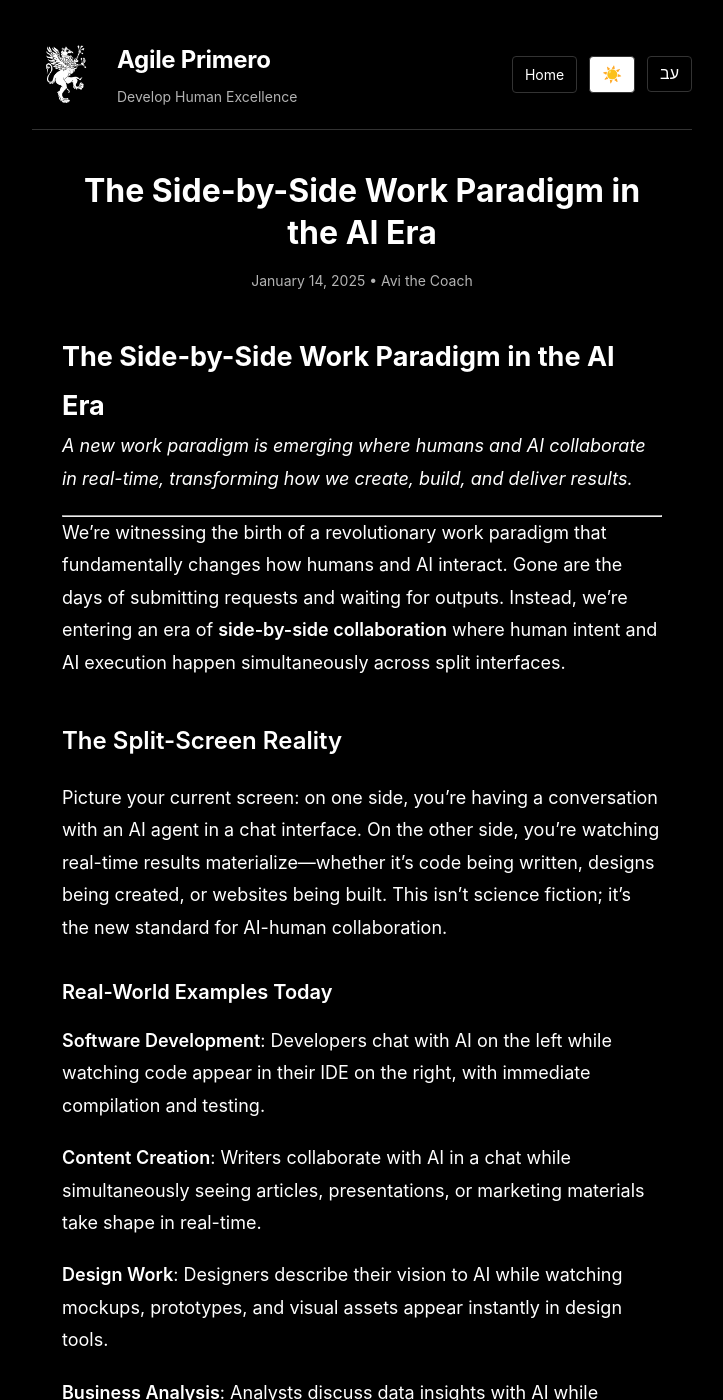
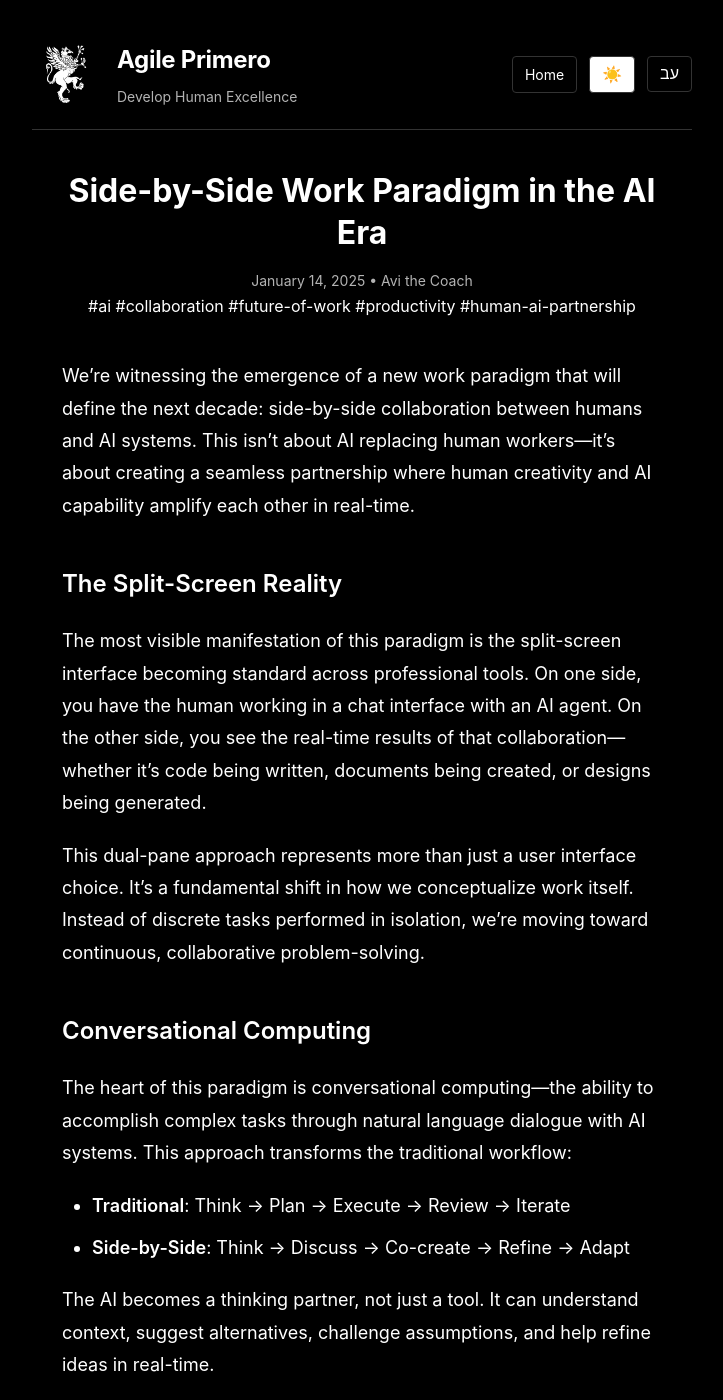
Before and after one commit to avi-the-coach/retro-on-agileprimero, a Jekyll site: the page built from _posts/2025-01-14-side-by-side-work-paradigm-en.md, in a window 1280 px wide and 1400 px high. Shown: the whole window, without its empty margins (278-1001 px from the left). Built offline with Jekyll 4.4.1, drawn with Linux system fonts in a browser that asks for light colours; some of the changed text lies outside the part shown.

Commit message:
Remove duplicate header and add tags to side-by-side work paradigm article (English)

```diff
--- a/_posts/2025-01-14-side-by-side-work-paradigm-en.md
+++ b/_posts/2025-01-14-side-by-side-work-paradigm-en.md
@@ -1,92 +1,73 @@
 ---
 layout: post
-title: "The Side-by-Side Work Paradigm in the AI Era"
+title: "Side-by-Side Work Paradigm in the AI Era"
 lang: en
 date: 2025-01-14
-excerpt: "A new work paradigm is emerging where humans and AI collaborate in real-time, transforming how we create, build, and deliver results across split-screen interfaces."
+excerpt: "The future of work isn't about AI replacing humans—it's about humans and AI working side-by-side in real-time collaboration. This paradigm shift is already transforming how we approach problem-solving, creativity, and productivity."
 permalink: /en/articles/side-by-side-work-paradigm/
+tags: [ai, collaboration, future-of-work, productivity, human-ai-partnership]
 ---
 
-# The Side-by-Side Work Paradigm in the AI Era
-
-*A new work paradigm is emerging where humans and AI collaborate in real-time, transforming how we create, build, and deliver results.*
-
----
-
-We're witnessing the birth of a revolutionary work paradigm that fundamentally changes how humans and AI interact. Gone are the days of submitting requests and waiting for outputs. Instead, we're entering an era of **side-by-side collaboration** where human intent and AI execution happen simultaneously across split interfaces.
+We're witnessing the emergence of a new work paradigm that will define the next decade: side-by-side collaboration between humans and AI systems. This isn't about AI replacing human workers—it's about creating a seamless partnership where human creativity and AI capability amplify each other in real-time.
 
 ## The Split-Screen Reality
 
-Picture your current screen: on one side, you're having a conversation with an AI agent in a chat interface. On the other side, you're watching real-time results materialize—whether it's code being written, designs being created, or websites being built. This isn't science fiction; it's the new standard for AI-human collaboration.
+The most visible manifestation of this paradigm is the split-screen interface becoming standard across professional tools. On one side, you have the human working in a chat interface with an AI agent. On the other side, you see the real-time results of that collaboration—whether it's code being written, documents being created, or designs being generated.
 
-### Real-World Examples Today
+This dual-pane approach represents more than just a user interface choice. It's a fundamental shift in how we conceptualize work itself. Instead of discrete tasks performed in isolation, we're moving toward continuous, collaborative problem-solving.
 
-**Software Development**: Developers chat with AI on the left while watching code appear in their IDE on the right, with immediate compilation and testing.
+## Conversational Computing
 
-**Content Creation**: Writers collaborate with AI in a chat while simultaneously seeing articles, presentations, or marketing materials take shape in real-time.
+The heart of this paradigm is conversational computing—the ability to accomplish complex tasks through natural language dialogue with AI systems. This approach transforms the traditional workflow:
 
-**Design Work**: Designers describe their vision to AI while watching mockups, prototypes, and visual assets appear instantly in design tools.
+- **Traditional**: Think → Plan → Execute → Review → Iterate
+- **Side-by-Side**: Think → Discuss → Co-create → Refine → Adapt
 
-**Business Analysis**: Analysts discuss data insights with AI while watching charts, reports, and dashboards generate automatically.
+The AI becomes a thinking partner, not just a tool. It can understand context, suggest alternatives, challenge assumptions, and help refine ideas in real-time.
 
-## Why This Paradigm is Revolutionary
+## Beyond the Desktop
 
-### Immediate Feedback Loops
-Traditional workflows involved planning, execution, and review phases. The side-by-side paradigm collapses these into a single, continuous process where adjustments happen in real-time.
+This paradigm extends far beyond software development. We're seeing similar patterns emerge across disciplines:
 
-### Enhanced Creative Flow
-When you can see results immediately, creative thinking isn't interrupted by execution delays. Ideas flow from concept to reality without friction.
+- **Writing**: Authors collaborating with AI to develop ideas, structure arguments, and refine prose
+- **Design**: Designers working with AI to explore concepts, generate variations, and iterate rapidly
+- **Strategy**: Business leaders using AI to analyze scenarios, model outcomes, and test assumptions
+- **Research**: Scientists partnering with AI to formulate hypotheses, analyze data, and interpret results
 
-### Collaborative Intelligence
-This isn't AI replacing humans or humans directing AI—it's genuine collaboration where both parties contribute their strengths simultaneously.
+## The Cognitive Partnership
 
-### Quality Through Iteration
-Instead of trying to perfect instructions upfront, users can guide and refine outputs through natural conversation while watching results evolve.
+What makes this paradigm powerful is the cognitive partnership it creates. Humans bring:
+- Creative intuition and emotional intelligence
+- Contextual understanding and cultural awareness
+- Ethical judgment and value alignment
+- Strategic thinking and long-term vision
 
-## The Psychology of Side-by-Side Work
+AI contributes:
+- Vast knowledge processing and synthesis
+- Pattern recognition and data analysis
+- Rapid iteration and scenario modeling
+- Consistent execution and error reduction
 
-This paradigm leverages fundamental aspects of human cognition:
+## Implications for Organizations
 
-**Visual Processing**: Humans understand faster when they can see results rather than just imagine them.
+This shift has profound implications for how organizations structure work:
 
-**Conversational Interface**: Natural language feels more intuitive than learning complex software interfaces.
+### Skill Evolution
+Workers need to develop "AI collaboration skills"—the ability to effectively partner with AI systems to achieve better outcomes.
 
-**Immediate Gratification**: Real-time results maintain engagement and motivation.
+### Process Redesign
+Traditional workflows designed for sequential, human-only processes need to be reimagined for continuous human-AI collaboration.
 
-**Iterative Thinking**: Humans naturally think through problems by building on what they see.
+### Quality Assurance
+New frameworks are needed to ensure quality when work is produced through real-time collaboration rather than discrete review cycles.
 
-## Implementation Across Industries
+### Performance Metrics
+Success metrics must evolve to account for the amplified capabilities that human-AI partnerships can achieve.
 
-### Software Engineering
-AI agents that understand context from conversations and immediately reflect changes in development environments, from writing code to deploying applications.
+## The Collaborative Future
 
-### Content Marketing
-Simultaneous creation of copy, visuals, and campaign materials through conversational guidance with real-time preview and editing.
+The side-by-side work paradigm represents more than a technological advancement—it's a fundamental reimagining of human potential. By partnering with AI systems that can process information at scale and humans who can provide wisdom and creativity, we're entering an era of unprecedented cognitive capability.
 
-### Product Design
-Rapid prototyping where discussing user needs immediately generates wireframes, mockups, and interactive prototypes.
+Organizations that embrace this paradigm will find themselves with a significant competitive advantage. They'll be able to operate at a speed and scale previously impossible, while maintaining the human insight and creativity that drive innovation.
 
-### Data Science
-Conversational data exploration where asking questions about datasets immediately generates visualizations and analytical insights.
-
-## Challenges and Considerations
-
-**Trust Building**: Users need to develop confidence in AI's ability to execute their intent accurately.
-
-**Interface Design**: Creating seamless split-screen experiences that don't overwhelm users requires thoughtful UX design.
-
-**Context Management**: AI systems must maintain conversation context while managing complex execution environments.
-
-**Quality Control**: Balancing speed with accuracy requires sophisticated validation systems.
-
-## The Future of Work
-
-The side-by-side paradigm represents more than a new interface—it's a fundamental shift toward:
-
-- **Conversational Computing**: Where natural language becomes the primary interface for all digital tools
-- **Real-Time Creation**: Where thinking and building happen simultaneously
-- **Human-AI Partnership**: Where both parties contribute unique capabilities in perfect synchronization
-
----
-
-*This paradigm isn't just changing how we work with AI—it's redefining what work itself means in an age of intelligent collaboration.*
+The future of work is collaborative. The question isn't whether AI will replace humans, but how effectively we can work together to achieve outcomes neither could accomplish alone.
```
